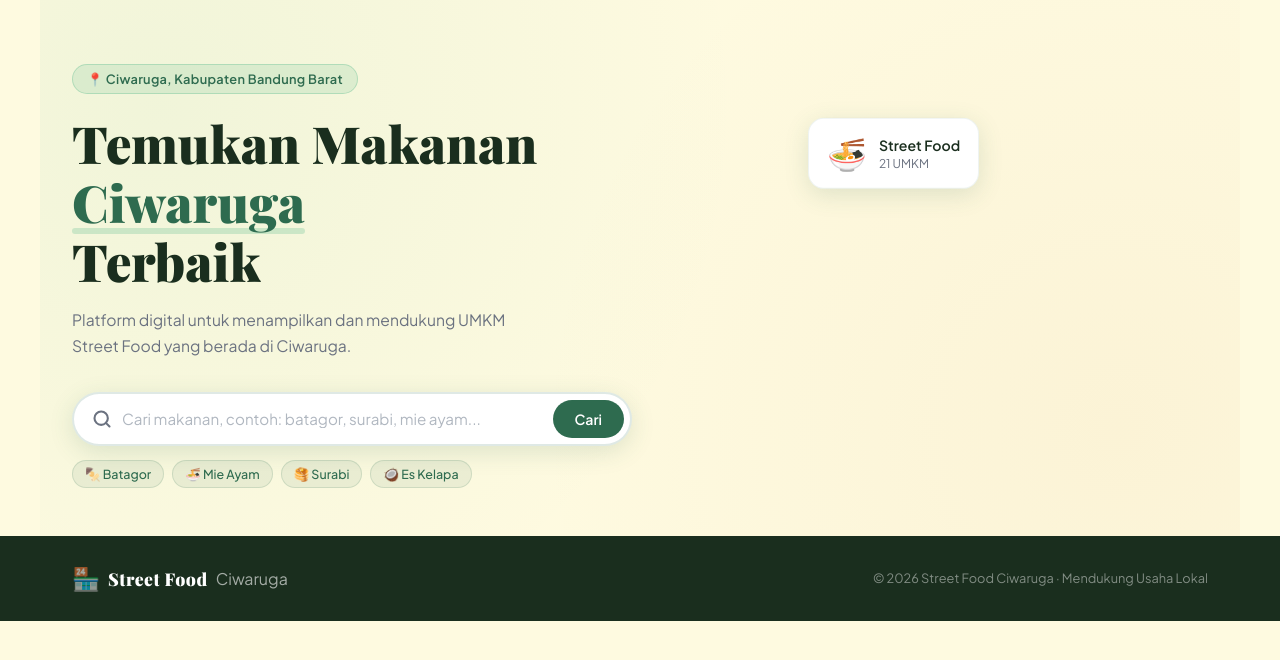
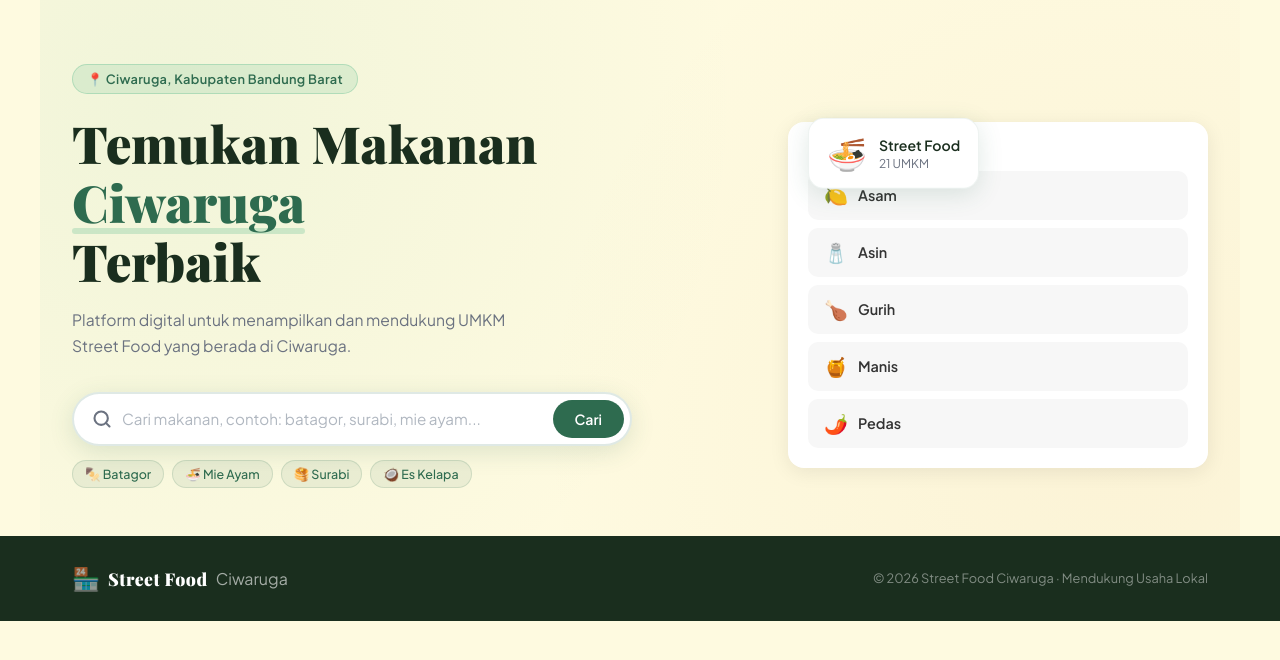
Before and after one commit to japran21/Tim, a PHP site: page / in a window 1280 px wide. Shown: the part 69-729 px from the top of the page. Run offline with PHP 8.4, Linux system fonts and the light colour scheme.

Commit message:
Update index.php

```diff
--- a/index.php
+++ b/index.php
@@ -6,10 +6,65 @@
   <meta name="viewport" content="width=device-width, initial-scale=1.0" />
   <title>UMKM Ciwaruga</title>
   <link rel="stylesheet" href="style.css" />
-  <link
-    href="https://fonts.googleapis.com/css2?family=Playfair+Display:wght@700;900&family=Plus+Jakarta+Sans:wght@300;400;500;600&display=swap"
-    rel="stylesheet" />
+  <link href="https://fonts.googleapis.com/css2?family=Playfair+Display:wght@700;900&family=Plus+Jakarta+Sans:wght@300;400;500;600&display=swap" rel="stylesheet" />
   <style>
+    /* ===== FILTER RASA ===== */
+    .filter-rasa-box {
+      background: #fff;
+      border-radius: 16px;
+      padding: 20px;
+      box-shadow: 0 4px 20px rgba(0,0,0,0.08);
+      margin-top: 16px;
+    }
+
+    .filter-rasa-box h4 {
+      font-size: 0.85rem;
+      font-weight: 700;
+      color: #888;
+      text-transform: uppercase;
+      letter-spacing: 0.08em;
+      margin: 0 0 12px 0;
+    }
+
+    .filter-rasa-buttons {
+      display: flex;
+      flex-direction: column;
+      gap: 8px;
+    }
+
+    .btn-rasa {
+      display: flex;
+      align-items: center;
+      gap: 10px;
+      padding: 10px 14px;
+      border-radius: 10px;
+      border: 2px solid transparent;
+      background: #f7f7f7;
+      cursor: pointer;
+      font-family: 'Plus Jakarta Sans', sans-serif;
+      font-size: 0.9rem;
+      font-weight: 600;
+      color: #333;
+      transition: all 0.2s;
+      text-align: left;
+    }
+
+    .btn-rasa:hover {
+      background: #f0f4ff;
+      border-color: #3b5bdb;
+      color: #3b5bdb;
+    }
+
+    .btn-rasa.active {
+      background: #3b5bdb;
+      color: #fff;
+      border-color: #3b5bdb;
+    }
+
+    .btn-rasa .rasa-emoji {
+      font-size: 1.2rem;
+    }
+
     /* ===== SEARCH RESULT STYLES ===== */
     #hasil-pencarian {
       padding: 48px 24px;
@@ -203,16 +229,15 @@
         </div>
       </div>
       <nav class="nav-links">
-        <a href="#">Beranda</a>
+        <a onclick="kembaliKeBeranda()">Beranda</a>
         <a href="#">Tentang</a>
       </nav>
-      <div class="nav-actions">
-      </div>
+      <div class="nav-actions"></div>
     </div>
   </header>
 
   <!-- ===== HERO ===== -->
-  <section class="hero">
+  <section class="hero" id="hero-section">
     <div class="hero-bg-pattern"></div>
     <div class="hero-content">
       <div class="hero-badge">📍 Ciwaruga, Kabupaten Bandung Barat</div>
@@ -251,6 +276,18 @@
           <div class="card-sub">21 UMKM</div>
         </div>
       </div>
+
+      <!-- FILTER RASA -->
+      <div class="filter-rasa-box">
+        <h4>🎯 Filter Rasa</h4>
+        <div class="filter-rasa-buttons">
+          <button class="btn-rasa" onclick="filterRasa('Asam', this)"><span class="rasa-emoji">🍋</span> Asam</button>
+          <button class="btn-rasa" onclick="filterRasa('Asin', this)"><span class="rasa-emoji">🧂</span> Asin</button>
+          <button class="btn-rasa" onclick="filterRasa('Gurih', this)"><span class="rasa-emoji">🍗</span> Gurih</button>
+          <button class="btn-rasa" onclick="filterRasa('Manis', this)"><span class="rasa-emoji">🍯</span> Manis</button>
+          <button class="btn-rasa" onclick="filterRasa('Pedas', this)"><span class="rasa-emoji">🌶️</span> Pedas</button>
+        </div>
+      </div>
     </div>
   </section>
 
@@ -277,9 +314,46 @@
       if (e.key === 'Enter') cariMakanan();
     });
 
+    function kembaliKeBeranda() {
+      // Sembunyikan hasil pencarian
+      document.getElementById('hasil-pencarian').style.display = 'none';
+      // Reset input search
+      document.getElementById('search-input').value = '';
+      // Reset tombol filter rasa
+      document.querySelectorAll('.btn-rasa').forEach(b => b.classList.remove('active'));
+      // Scroll ke atas
+      window.scrollTo({ top: 0, behavior: 'smooth' });
+    }
+
     function cariDenganKeyword(keyword) {
       document.getElementById('search-input').value = keyword;
       cariMakanan();
+    }
+
+    function filterRasa(rasa, btn) {
+      // Toggle active
+      document.querySelectorAll('.btn-rasa').forEach(b => b.classList.remove('active'));
+      btn.classList.add('active');
+
+      const section = document.getElementById('hasil-pencarian');
+      const grid = document.getElementById('grid-hasil');
+      const judul = document.getElementById('judul-hasil');
+      const info = document.getElementById('info-hasil');
+
+      section.style.display = 'block';
+      judul.textContent = 'Makanan Rasa ' + rasa;
+      info.textContent = '';
+      grid.innerHTML = '<div class="loading">Sedang memfilter</div>';
+
+      section.scrollIntoView({ behavior: 'smooth', block: 'start' });
+
+      fetch('filter_rasa.php?rasa=' + encodeURIComponent(rasa))
+        .then(res => res.json())
+        .then(data => tampilkanHasil(data, 'rasa ' + rasa))
+        .catch(err => {
+          grid.innerHTML = '<div class="not-found"><div class="icon">⚠️</div><p>Gagal terhubung ke server.</p></div>';
+          judul.textContent = 'Koneksi Gagal';
+        });
     }
 
     function cariMakanan() {
@@ -289,24 +363,35 @@
         return;
       }
 
+      // Reset filter rasa
+      document.querySelectorAll('.btn-rasa').forEach(b => b.classList.remove('active'));
+
       const section = document.getElementById('hasil-pencarian');
       const grid = document.getElementById('grid-hasil');
       const judul = document.getElementById('judul-hasil');
       const info = document.getElementById('info-hasil');
 
-      // Tampilkan loading
       section.style.display = 'block';
       judul.textContent = 'Mencari "' + keyword + '"...';
       info.textContent = '';
       grid.innerHTML = '<div class="loading">Sedang mencari</div>';
 
-      // Scroll ke hasil
       section.scrollIntoView({ behavior: 'smooth', block: 'start' });
 
-      // Fetch ke backend
       fetch('search_produk.php?keyword=' + encodeURIComponent(keyword))
         .then(res => res.json())
-        .then(data => {
+        .then(data => tampilkanHasil(data, '"' + keyword + '"'))
+        .catch(err => {
+          grid.innerHTML = '<div class="not-found"><div class="icon">⚠️</div><p>Gagal terhubung ke server. Pastikan XAMPP berjalan.</p></div>';
+          document.getElementById('judul-hasil').textContent = 'Koneksi Gagal';
+        });
+    }
+
+    function tampilkanHasil(data, label) {
+      const grid = document.getElementById('grid-hasil');
+      const judul = document.getElementById('judul-hasil');
+      const info = document.getElementById('info-hasil');
+
       if (data.error) {
         grid.innerHTML = '<div class="not-found"><div class="icon">⚠️</div><p>' + data.error + '</p></div>';
         judul.textContent = 'Terjadi Kesalahan';
@@ -315,43 +400,34 @@
 
       if (data.length === 0) {
         judul.textContent = 'Tidak Ditemukan';
-            info.textContent = 'Tidak ada makanan yang cocok dengan "' + keyword + '"';
-            grid.innerHTML = '<div class="not-found"><div class="icon">🔍</div><p>Coba kata kunci lain seperti "batagor", "mie ayam", atau nama UMKM.</p></div>';
+        info.textContent = 'Tidak ada makanan yang cocok dengan ' + label;
+        grid.innerHTML = '<div class="not-found"><div class="icon">🔍</div><p>Coba kata kunci atau filter lain.</p></div>';
         return;
       }
 
-          judul.textContent = 'Hasil untuk "' + keyword + '"';
+      judul.textContent = 'Hasil untuk ' + label;
       info.textContent = 'Ditemukan ' + data.length + ' UMKM yang sesuai';
 
       grid.innerHTML = data.map(umkm => {
-            // Gambar
         const fotoUrl = umkm.foto ? umkm.foto : null;
         const gambar = fotoUrl
           ? `<img src="${fotoUrl}" alt="${umkm.nama_umkm}" onerror="this.parentElement.innerHTML='<div class=\\'img-placeholder\\'>🍽️</div>'">`
           : `<div class="img-placeholder">🍽️</div>`;
 
-            // Badge halal
         const isHalal = umkm.status_halal === 'Halal Bersertifikat';
         const badgeClass = isHalal ? 'bersertifikat' : 'belum';
-            const badgeText = umkm.status_halal;
 
-            // Harga
         const hargaMulai = formatRupiah(umkm.harga_mulai);
         const hargaMaks = formatRupiah(umkm.harga_maks);
-            const hargaStr = umkm.harga_mulai === umkm.harga_maks
-              ? hargaMulai
-              : hargaMulai + ' – ' + hargaMaks;
+        const hargaStr = umkm.harga_mulai === umkm.harga_maks ? hargaMulai : hargaMulai + ' – ' + hargaMaks;
 
-            // Rasa
         const rasaTags = umkm.daftar_rasa
           ? umkm.daftar_rasa.split(', ').map(r => `<span class="tag">${r}</span>`).join('')
           : '';
 
-            // Produk
         const produkItems = umkm.produk_list.slice(0, 8).map(p => `<li>${p}</li>`).join('');
         const sisanya = umkm.produk_list.length > 8 ? `<li style="color:#aaa">...dan ${umkm.produk_list.length - 8} lainnya</li>` : '';
 
-            // Asal daerah
         const asalBersih = umkm.asal_daerah
           ? [...new Set(umkm.asal_daerah.split(', ').filter(a => a && a !== 'NULL'))].join(', ')
           : '';
@@ -361,7 +437,7 @@
             ${gambar}
             <div class="umkm-card-body">
               <h3>${umkm.nama_umkm}</h3>
-                  <span class="badge-halal ${badgeClass}">${badgeText}</span>
+              <span class="badge-halal ${badgeClass}">${umkm.status_halal}</span>
               <div class="harga">💰 Rp ${hargaStr}</div>
               <div class="rasa-tags">${rasaTags}</div>
               ${asalBersih ? `<div class="lokasi">📍 Asal: ${asalBersih}</div>` : ''}
@@ -374,12 +450,6 @@
           </div>
         `;
       }).join('');
-        })
-        .catch(err => {
-          grid.innerHTML = '<div class="not-found"><div class="icon">⚠️</div><p>Gagal terhubung ke server. Pastikan XAMPP berjalan.</p></div>';
-          judul.textContent = 'Koneksi Gagal';
-          console.error(err);
-        });
     }
 
     function formatRupiah(angka) {
```
Also changed, not shown: other parts of index.php (+12 -42 lines). Lines whose indentation alone changed are shown as unchanged.
